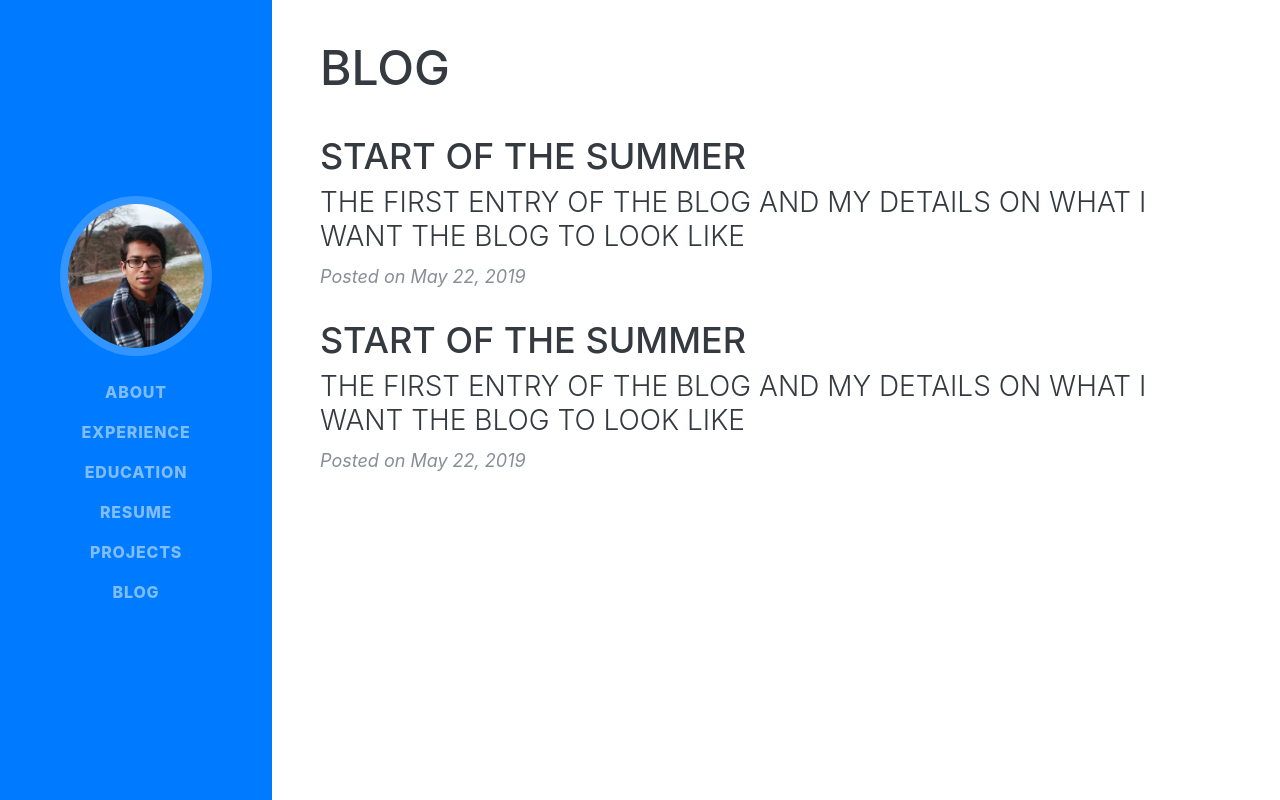
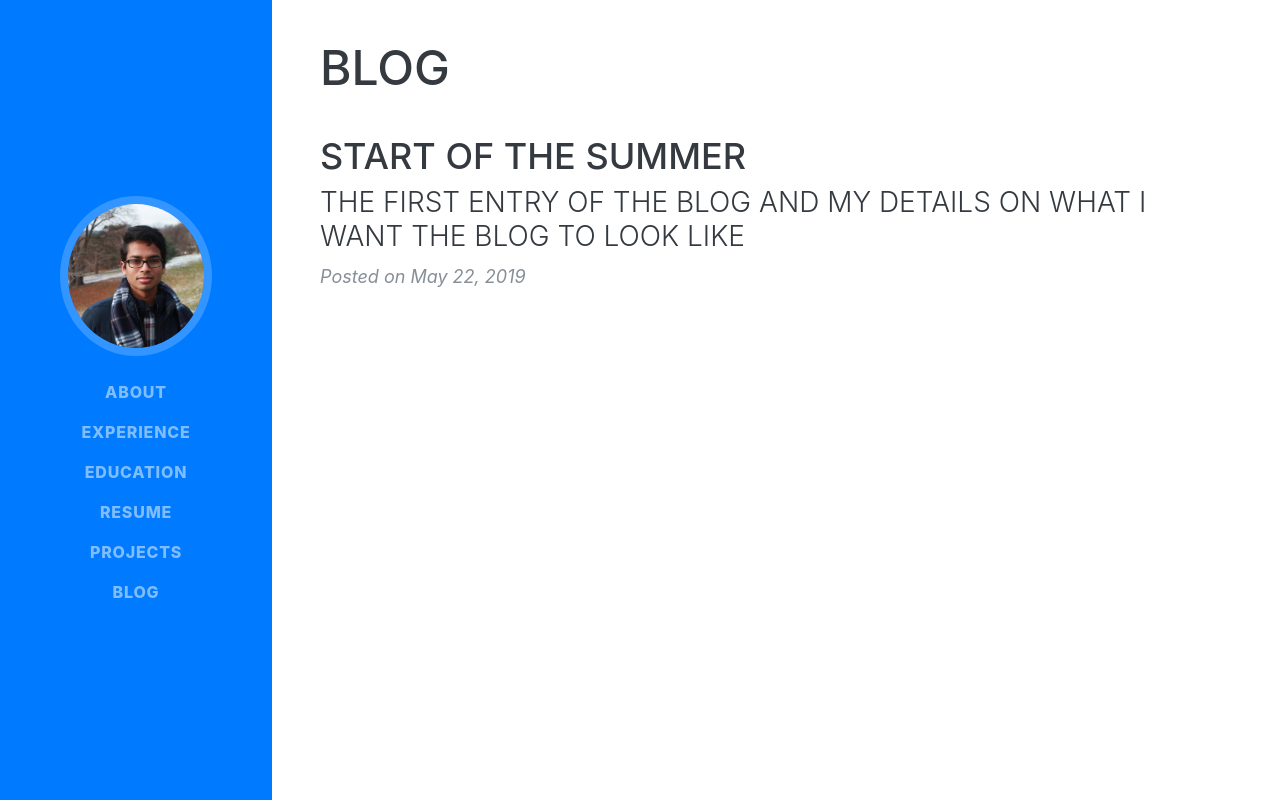
Before and after one commit to sujithnr/Portfolio, a website with bundled scripts: page Blogs.html in a window 1280 px wide. Built offline with nearby package versions, Linux system fonts and the light colour scheme; a web font is replaced by a local one.

Commit message:
Reversing test the test works

```diff
--- a/Blogs.html
+++ b/Blogs.html
@@ -77,18 +77,6 @@
           <p class="post-meta">Posted on May 22, 2019</p>
         </div>
 
-		   <div class="post-preview">
-          <a href="Entry1.html">
-            <h2 class="post-title">
-              Start of the Summer
-            </h2>
-            <h3 class="post-subtitle">
-              The first entry of the blog and my details on what I want the blog to look like
-            </h3>
-          </a>
-          <p class="post-meta">Posted on May 22, 2019</p>
-        </div>
-
 </div>
   </div>
 
```
